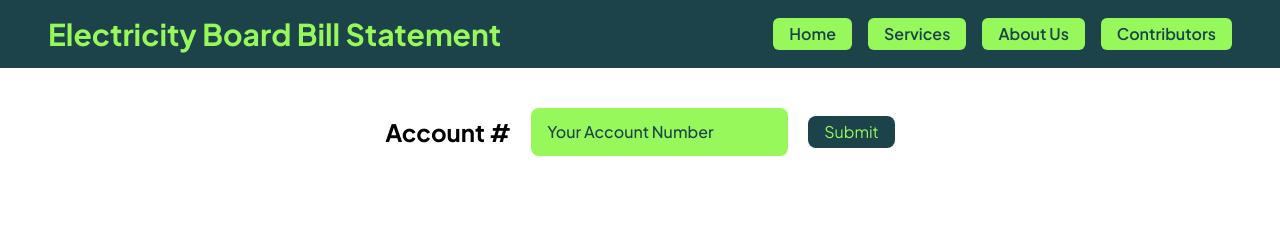
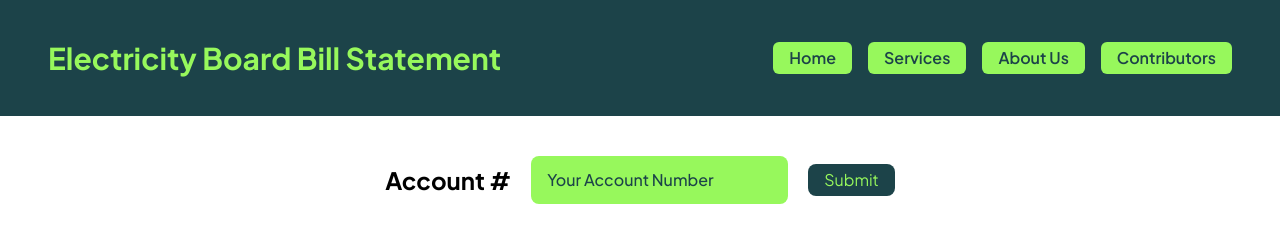
Before and after one commit to muthukumarimoorthi/eb-statement, a website built with Vite: page index.html in a window 1280 px wide. Built offline with nearby package versions, Linux system fonts and the light colour scheme.

Commit message:
fix: changed the padding values in header

```diff
--- a/index.html
+++ b/index.html
@@ -16,7 +16,7 @@
   </head>
   <body class="font-jakarta">
     <!-- ! Header Section Starts Here -->
-    <header class="bg-[#1C4349] px-2 py-4">
+    <header class="bg-[#1C4349] px-2 py-10">
       <nav class="flex items-center justify-between px-10">
         <div>
           <h2 class="text-[#97F85C] font-bold text-3xl">
```
